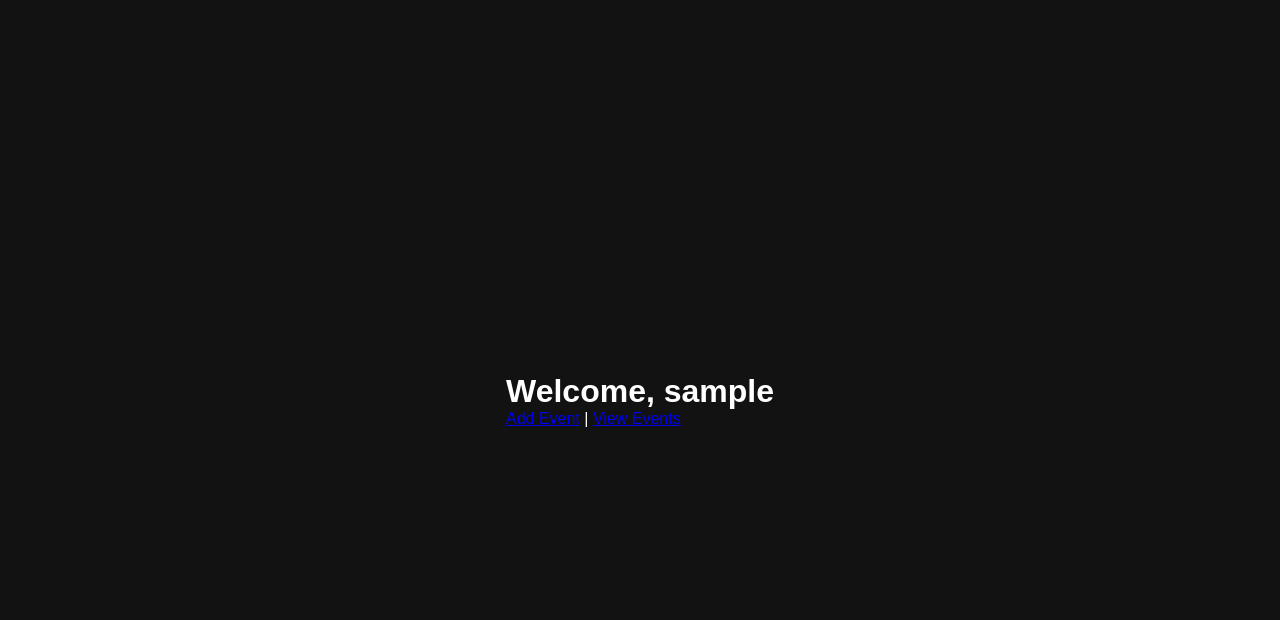
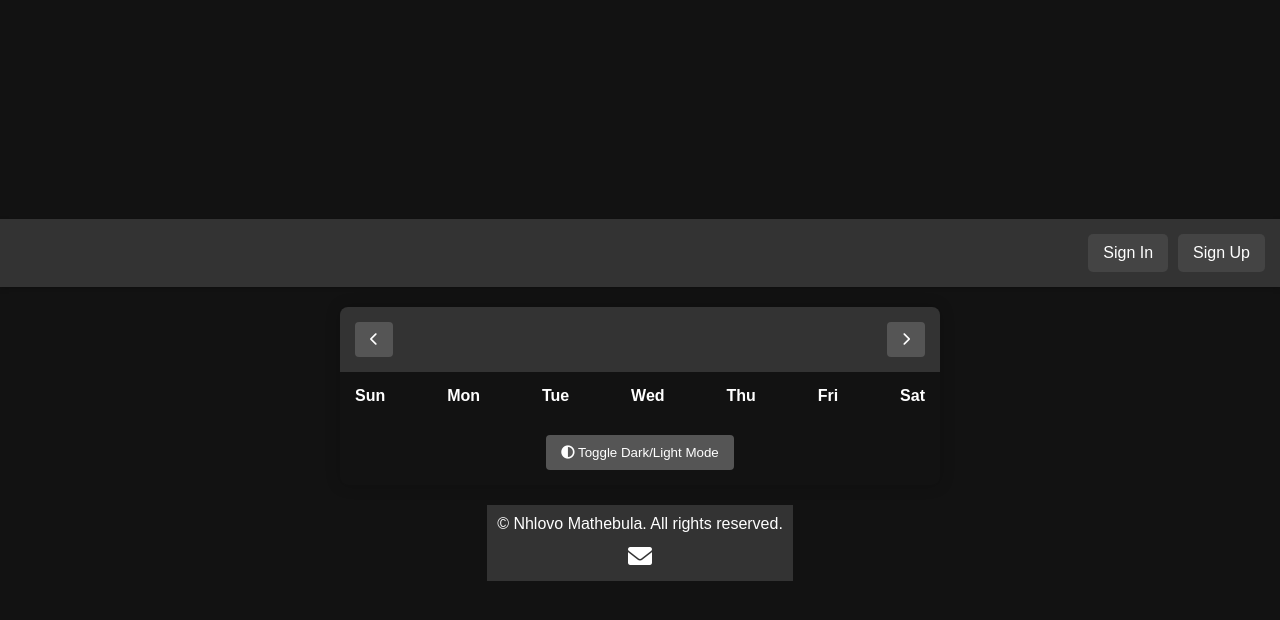
Before and after one commit to Nhlobo/Calendar-app, a Flask app: page / in a window 1280 px wide. Shown: the top 620 px of the page. Run offline with Flask 3, Linux system fonts and the light colour scheme; the visitor is signed in with stand-in values (Sample User, id 1).

Commit message:
Update index.html

```diff
--- a/templates/index.html
+++ b/templates/index.html
@@ -3,17 +3,37 @@
 <head>
     <meta charset="UTF-8">
     <meta name="viewport" content="width=device-width, initial-scale=1.0">
-    <title>Calendar App</title>
-    <link rel="stylesheet" href="{{ url_for('static', filename='css/styles.css') }}">
+    <title>Calendar</title>
+    <link rel="stylesheet" href="/static/css/styles.css">
+    <link rel="stylesheet" href="https://cdnjs.cloudflare.com/ajax/libs/font-awesome/6.0.0-beta3/css/all.min.css">
 </head>
-<body>
-    <header>
-        <h1>Welcome, {{ username }}</h1>
-        <a href="{{ url_for('add_event') }}">Add Event</a> |
-        <a href="{{ url_for('view_events') }}">View Events</a>
-    </header>
-    <div id="calendar-container">
-        <!-- Your existing calendar UI code goes here -->
+<body class="dark-mode">
+    <div class="header">
+        <div class="auth-buttons">
+            <a href="/login" class="btn">Sign In</a>
+            <a href="/signup" class="btn">Sign Up</a>
+        </div>
     </div>
-</body>
-</html>
+
+    <div class="calendar-container">
+        <div class="calendar-header">
+            <button id="prev-month"><i class="fas fa-chevron-left"></i></button>
+            <h2 id="month-year"></h2>
+            <button id="next-month"><i class="fas fa-chevron-right"></i></button>
+        </div>
+        <div class="calendar-body">
+            <div class="calendar-weekdays">
+                <div>Sun</div><div>Mon</div><div>Tue</div><div>Wed</div><div>Thu</div><div>Fri</div><div>Sat</div>
+            </div>
+            <div id="calendar-days" class="calendar-days"></div>
+        </div>
+        <div class="controls">
+            <button id="toggle-mode"><i class="fas fa-adjust"></i> Toggle Dark/Light Mode</button>
+        </div>
+    </div>
+
+    <footer>
+        <p>&copy; Nhlovo Mathebula. All rights reserved.</p>
+        <div class="footer-icons">
+            <a href="mailto:nhlobo365@gmail.com"><i class="fas fa-envelope"></i></a>
+            <a href="https://
```
